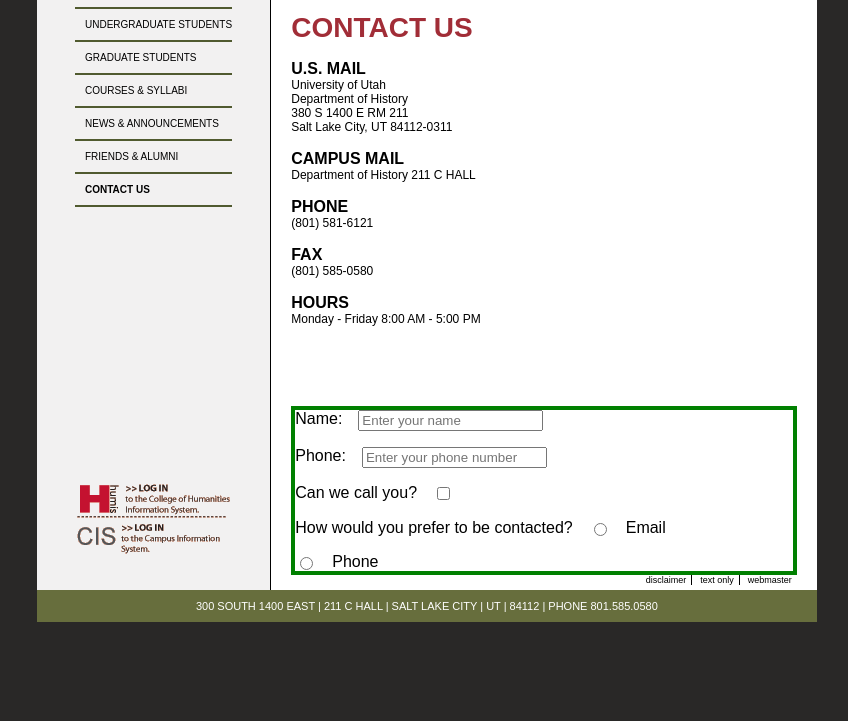
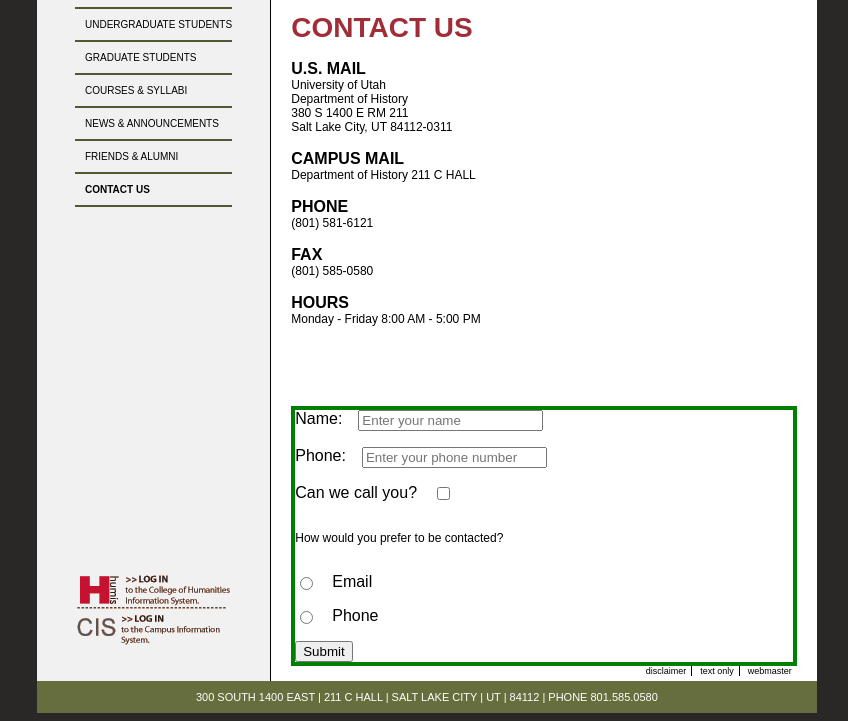
Before and after one commit to LynnMGama/HUMIS_homepage, a plain HTML site: page contact-us.html in a window 1280 px wide. Shown: the part 222-943 px from the top of the page, without its empty margins (216-1064 px from the left). Before the commit the page ends 852 px from the top, so only its background shows below. Drawn offline with Linux system fonts and the light colour scheme.

Commit message:
Added to the contact us page

```diff
--- a/contact-us.html
+++ b/contact-us.html
@@ -152,7 +152,7 @@
                     </div>
                 </section>
 
-                <section class="contact-form">
+                <form class="contact-form">
                     <label>
                         Name:
                         <input type="text" name="name" placeholder="Enter your name"/>
@@ -160,23 +160,25 @@
 
                     <label>
                         Phone:
-                        <input type="text" name="phone" placeholder="Enter your phone number"/>
+                        <input type="text" name="phone-number" placeholder="Enter your phone number"/>
                     </label>
 
                     <label>
                         Can we call you?
-                        <input type="checkbox" name="can-we-call-you"/>
+                        <input type="checkbox" name="can-via-phone"/>
                     </label>
 
+                    <p>How would you prefer to be contacted?</p>
                     <label>
-                        How would you prefer to be contacted?
                         <input type="radio" name="contact-preference" value="email"/>Email
                     </label>
 
                     <label>
                         <input type="radio" name="contact-preference" value="phone"/>Phone<br/>
                     </label>
-                </section>
+
+                    <button type="submit">Submit</button>
+                </form>
 
             </main>
 
--- a/stylesheets/layouts.css
+++ b/stylesheets/layouts.css
@@ -75,7 +75,7 @@ section.horizontal-two-column-layout {
     }
 }
 
-section.contact-form{
+form.contact-form{
     margin-top: 5rem;
     border: 4px solid green;
     display: flex;
```
